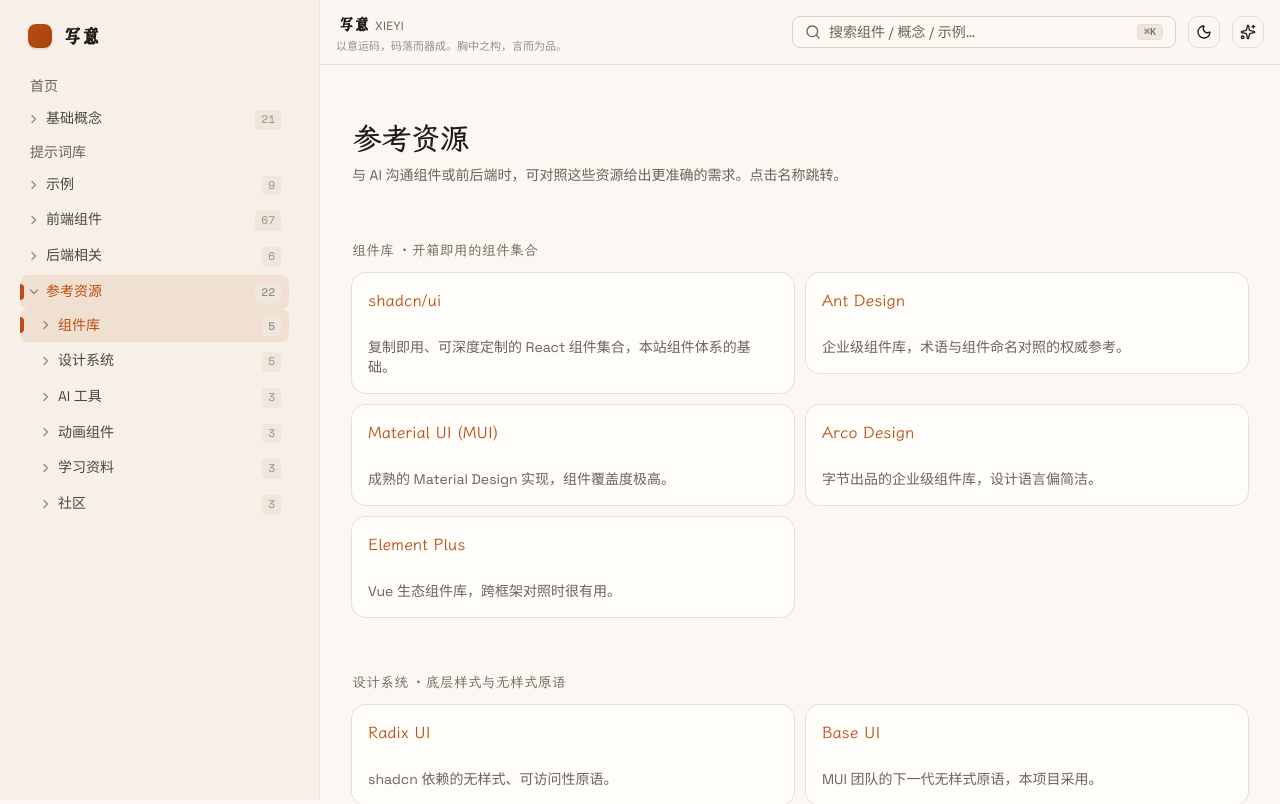
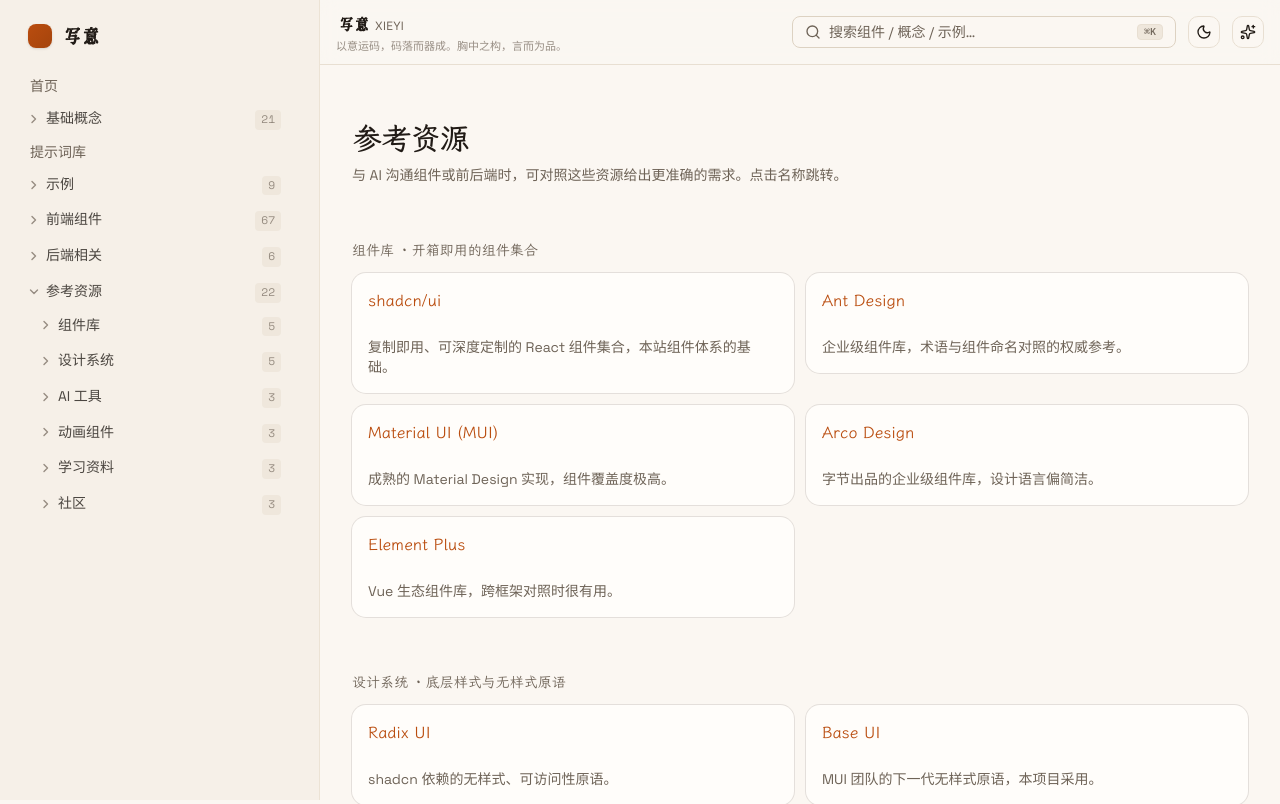
Before and after one commit to ErgeAIA/XieYi, a Next.js app: page /resources in a window 1280 px wide. Shown: the top 804 px of the page. Built offline with nearby package versions, Linux system fonts and the light colour scheme.

Commit message:
fix(sidebar): 选中态仅高亮当前节点，取消父级背景

```diff
--- a/src/components/sidebar-tree.tsx
+++ b/src/components/sidebar-tree.tsx
@@ -140,22 +140,38 @@
     }
   };
 
-  const isActive = (node: TreeNode): boolean => {
+  const isActive = (node: TreeNode, depth: number): boolean => {
+    // 叶子命中：优先且唯一高亮，祖先不再加背景。
     if (
-      (node.spyItem != null && node.spyItem === activeItemId) ||
-      (node.spyGroup != null && node.spyGroup === activeGroupId)
+      activeItemId &&
+      node.spyItem != null &&
+      node.spyItem === activeItemId
     )
       return true;
-    return node.children?.some((c) => isActive(c)) ?? false;
+
+    // 无叶子命中时，分组/扁平项才高亮。
+    const noLeaf = !activeItemId;
+    if (
+      noLeaf &&
+      activeGroupId &&
+      node.spyGroup != null &&
+      node.spyGroup === activeGroupId
+    )
+      return true;
+
+    // 无 spy 命中时，一级当前路由兜底高亮。
+    if (noLeaf && !activeGroupId && depth === 0 && node.route === pathname)
+      return true;
+
+    return false;
   };
 
   const renderNode = (node: TreeNode, depth: number) => {
     const hasChildren = !!node.children && node.children.length > 0;
     const open = openSet.has(node.id);
     const instant = instantSet.has(node.id);
-    // 一级菜单额外按当前路由兜底高亮；子孙命中时递归点亮父级。
-    const active =
-      isActive(node) || (depth === 0 && node.route === pathname);
+    // 仅当前命中节点（叶子/分组/一级路由）高亮，祖先只保持展开，不加背景。
+    const active = isActive(node, depth);
 
     if (!hasChildren) {
       return (
```
